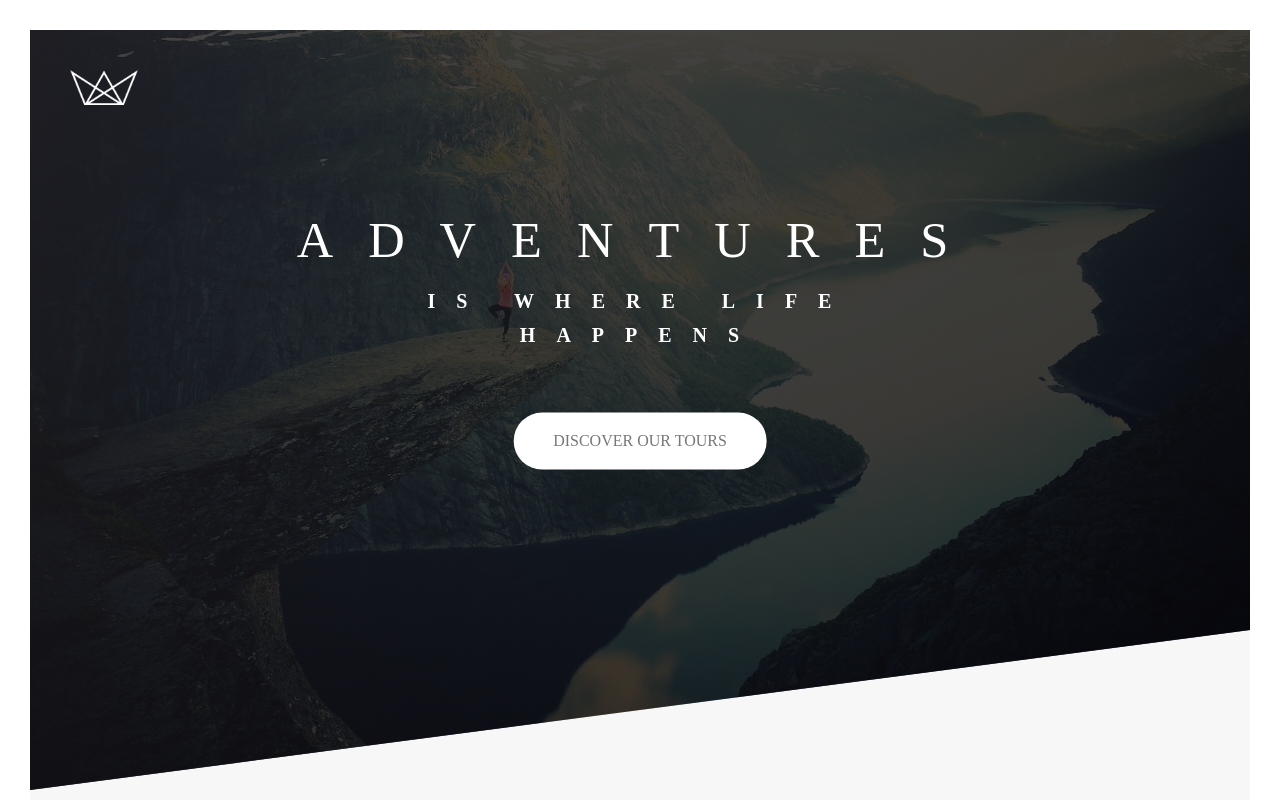
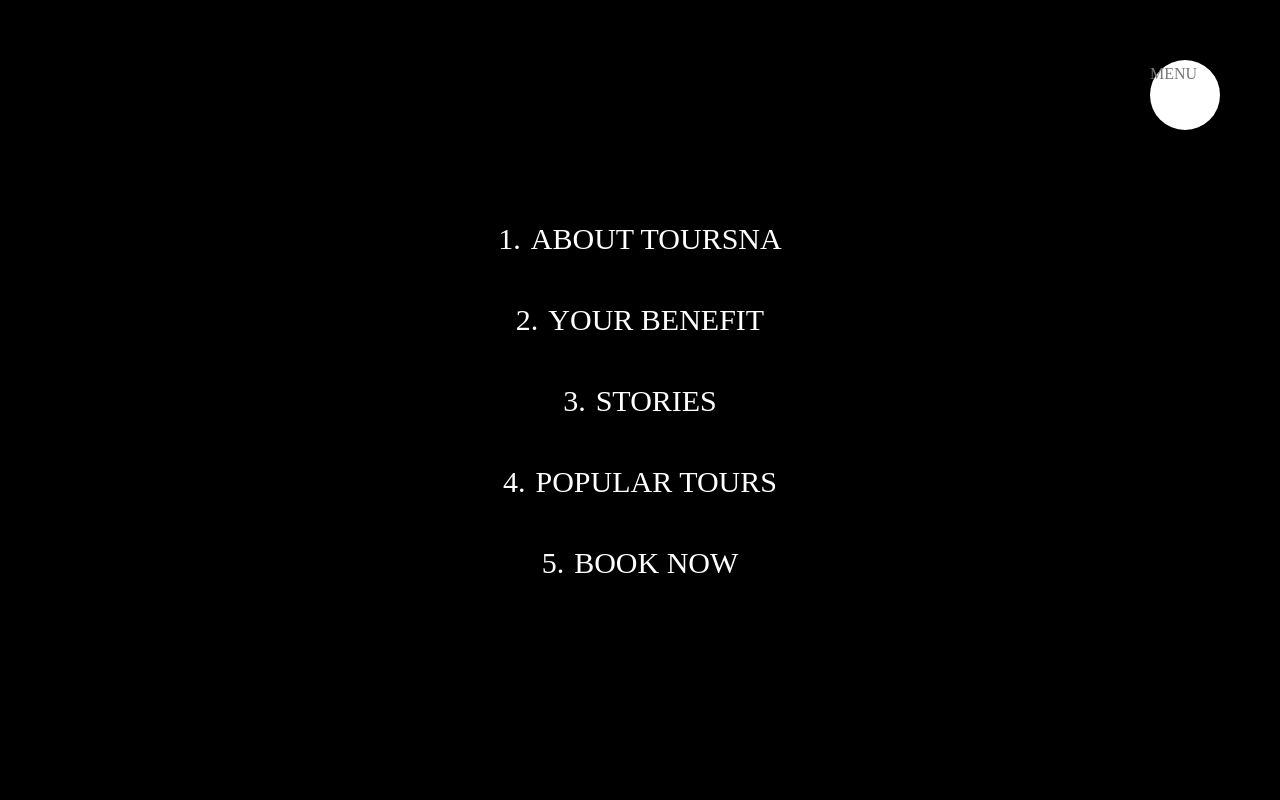
Before and after one commit to sowlomon/TOURSNA, a website: page index.html in a window 1280 px wide. Shown: the top 800 px of the page. Drawn offline with Linux system fonts and the light colour scheme.

Commit message:
add more styling

```diff
--- a/index.html
+++ b/index.html
@@ -10,6 +10,21 @@
     <title>Nature Website</title>
   </head>
   <body>
+
+    <div class="navigation">
+      <input type="checkbox" class="navigation_checkbox" id="navi-toggle">
+      <label for="navi-toggle" class="navigation_button">MENU</label>
+      <div class="navigation_background">&nbsp;</div>
+      <nav class="navigation_nav">
+        <ul class="navigation_list">
+          <li class="navigation_item"><a href="#" class="navigation_link"><span>1.</span>About Toursna</a></li>
+          <li class="navigation_item"><a href="#" class="navigation_link"><span>2.</span>Your Benefit</a></li>
+          <li class="navigation_item"><a href="#" class="navigation_link"><span>3.</span>Stories</a></li>
+          <li class="navigation_item"><a href="#" class="navigation_link"><span>4.</span>Popular Tours</a></li>
+          <li class="navigation_item"><a href="#" class="navigation_link"><span>5.</span>Book Now</a></li>
+        </ul>
+      </nav>
+    </div>
     <header class="header">
       <div class="header__logo-box">
         <img src="./img/logo-white.png" alt="logo" class="header__logo"/>
--- /dev/null
+++ b/sass/layout/_navigation.scss
@@ -0,0 +1,86 @@
+.navigation{
+
+  &_checkbox{
+    display: none;
+  }
+
+  &_button{
+    background-color: $color-white;
+    height: 7rem;
+    width: 7rem;
+    border-radius: 50%;
+    position: fixed;
+    top: 6rem;
+    right: 6rem;
+    z-index: 2000;
+
+  }
+
+  &_background{
+    height: 6rem;
+    width: 6rem;
+    border-radius: 50%;
+    position: fixed;
+    top: 6.5rem;
+    right: 6.5rem;
+    background-image: radial-gradient( $color-black , $color-black);
+    z-index: 1000;
+    transform: scale(80);
+  }
+  &_nav{
+    height: 100vh;
+    width: 100%;
+    position: fixed;
+    top: 0;
+    right: 0;
+    z-index:1500 ;
+  }
+
+  &_list{
+    position: absolute;
+    top: 50%;
+    left: 50%;
+    transform: translate(-50%,-50%);
+    list-style: none;
+    text-align: center;
+
+  }
+
+  &_item{
+    margin: 1rem;
+
+  }
+
+  &_link{
+    &:link,
+    &:visited{
+      display: inline-block;
+      font-size: 3rem;
+      font-weight: 300;
+      padding: 1rem 1rem;
+      color: $color-white;
+      text-decoration: none;
+      text-transform: uppercase;
+      background-image: linear-gradient(120deg, transparent 0%,transparent 50%, $color-white 50%);
+      background-size: 230%;
+      transition: all .6s;
+
+
+      span{
+        margin-right: 1rem;
+        display: inline-block;
+      }
+
+    }
+
+    &:hover,
+    &:active{
+      background-position: 100%;
+      border-radius: 10px;
+      color: $color-black;
+      transform: translateX(2rem);
+    }
+
+  }
+
+}
--- a/sass/main.scss
+++ b/sass/main.scss
@@ -18,5 +18,6 @@
 @import "layout/_footer";
 @import "layout/grid";
 @import "layout/header";
+@import "layout/_navigation";
 
 @import "pages/home";
```
Also changed, not shown: sass/main.css, 1 other file.
